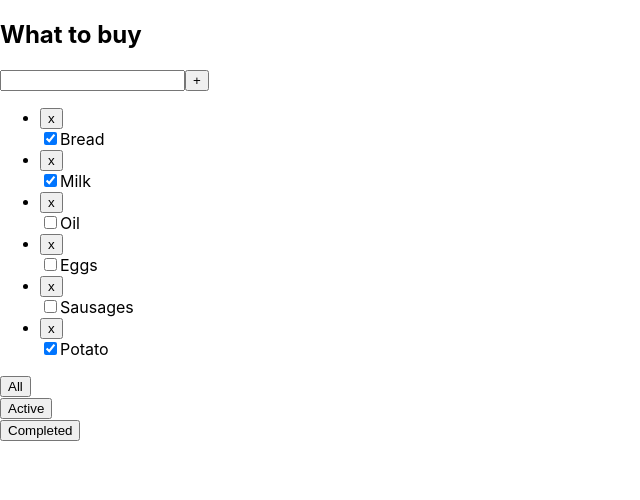
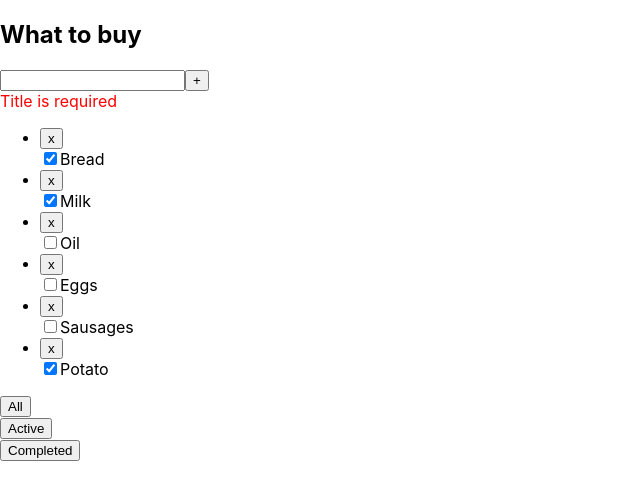
Before and after one commit to Masha-Gorb/todolist-app, a React (Create React App) app: page / in a window 1280 px wide. Shown: the top 500 px of the page, without its empty margins (0-640 px from the left). Built offline with nearby package versions, Linux system fonts and the light colour scheme.

Commit message:
add error message

```diff
--- /dev/null
+++ b/src/App.module.css
@@ -0,0 +1,7 @@
+.error {
+    border: red 1px solid
+}
+
+.errorMessage {
+    color: red;
+}
--- a/src/App.tsx
+++ b/src/App.tsx
@@ -3,6 +3,8 @@ import {TodoList} from "./TodoList";
 import {Grosery} from "./Components/Grocery";
 import {v1} from "uuid";
 import {NewInput} from "./Components/NewInput";
+import styles from './App.module.css'
+
 
 export type filterType = "All" | "Active" | "Completed"
 export type filterForProductsType = 'All' | 'Vegetables' | 'Fruits'
@@ -102,7 +104,7 @@ const App =() => {
 
 
     const addTask = (newTaskTitle: string) => {
-        if(newTaskTitle.trim()!==" ") {
+        if(newTaskTitle.trim()!=="") {
             let newTask = {id: v1(), title: newTaskTitle.trim(), checked: true}
             setTasks([newTask, ...tasks])
         }
--- a/src/TodoList.tsx
+++ b/src/TodoList.tsx
@@ -2,6 +2,7 @@ import React, {ChangeEvent, KeyboardEvent, useState} from 'react'
 import {filterType} from "./App";
 import {Button} from "./Components/Button";
 import {ButtonUniversal} from "./Components/ButtonUniversal";
+import styles from './App.module.css'
 
 type tasksPropsType = {
     id: string
@@ -22,10 +23,15 @@ type propsType = {
 export const TodoList = (props: propsType) => {
 
     let [newTaskTitle, setNewTaskTitle] = useState('')
+    let [error, setError] = useState(true)
+
     const addTaskHandler = () => {
         props.addTask(newTaskTitle)
+        setNewTaskTitle('')
+        setError(false)
     }
     const onChangeHandler = (event: ChangeEvent<HTMLInputElement>) => {
+        setError(false)
         setNewTaskTitle(event.currentTarget.value)
     }
 
@@ -33,8 +39,11 @@ export const TodoList = (props: propsType) => {
         if (event.key === 'Enter') {
             props.addTask(newTaskTitle)
             setNewTaskTitle('')
+            setError(false)
         }
     }
+
+
 
     // const generalChangeFilter = (filterValue: filterType) => {
     //     props.changeFilter(filterValue)
@@ -77,6 +86,7 @@ export const TodoList = (props: propsType) => {
             <input value={newTaskTitle} onChange={onChangeHandler} onKeyPress={onKeyPressHandler}/>
 
             <button onClick={addTaskHandler}>+</button>
+            {error && <div className={styles.errorMessage}>Title is required</div>}
             {/*не забывать вызывать функцию кога тут пишем*/}
 
             <div>
```
